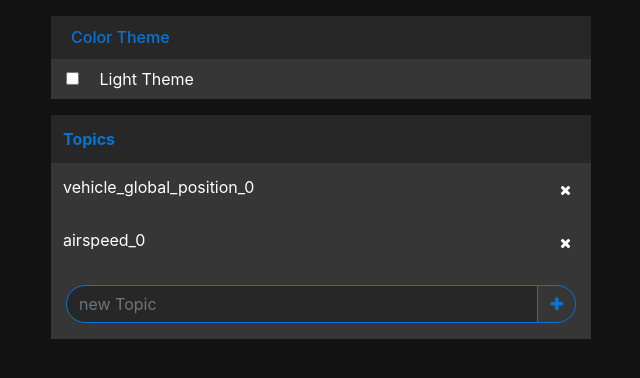
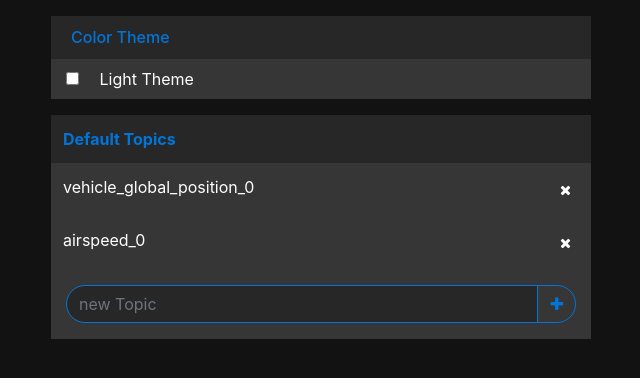
Before and after one commit to vaidasal/AnalyserX, a Flask app: page /settings in a window 1280 px wide. Shown: the part 56-434 px from the top of the page, without its empty margins (34-674 px from the left). Run offline with Flask 2, Linux system fonts and the light colour scheme; data comes from the database, SQL or seed files in the repository; some libraries are stand-ins or nearby versions.

Commit message:
changed topic table name

```diff
--- a/analyser/templates/settings.html
+++ b/analyser/templates/settings.html
@@ -31,7 +31,7 @@
         <table class="table table-borderless table-dark bg-transparent" id="defaultTopicsTable">
           <thead>
             <tr>
-              <th scope="col">Topics</th>
+              <th scope="col">Default Topics</th>
               <th scope="col"></th>
             </tr>
           </thead>
```
